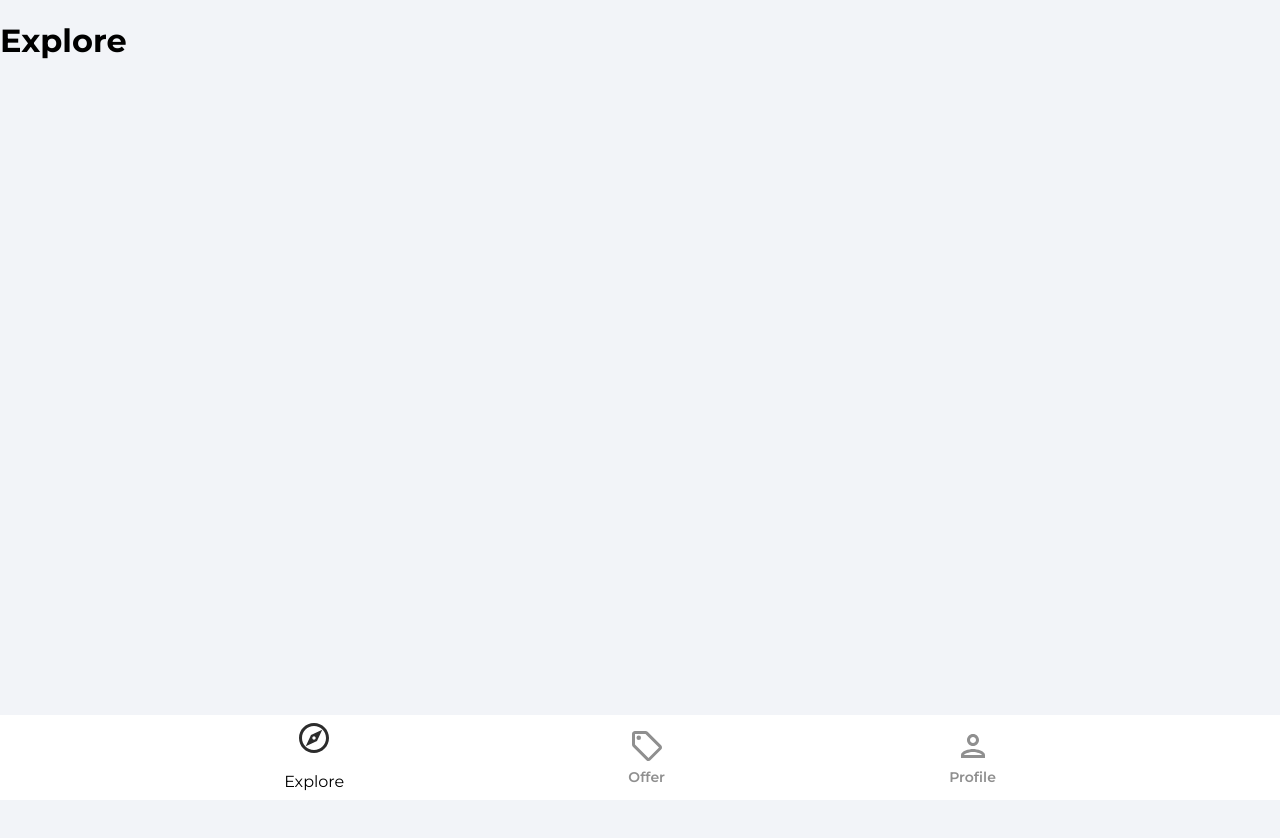
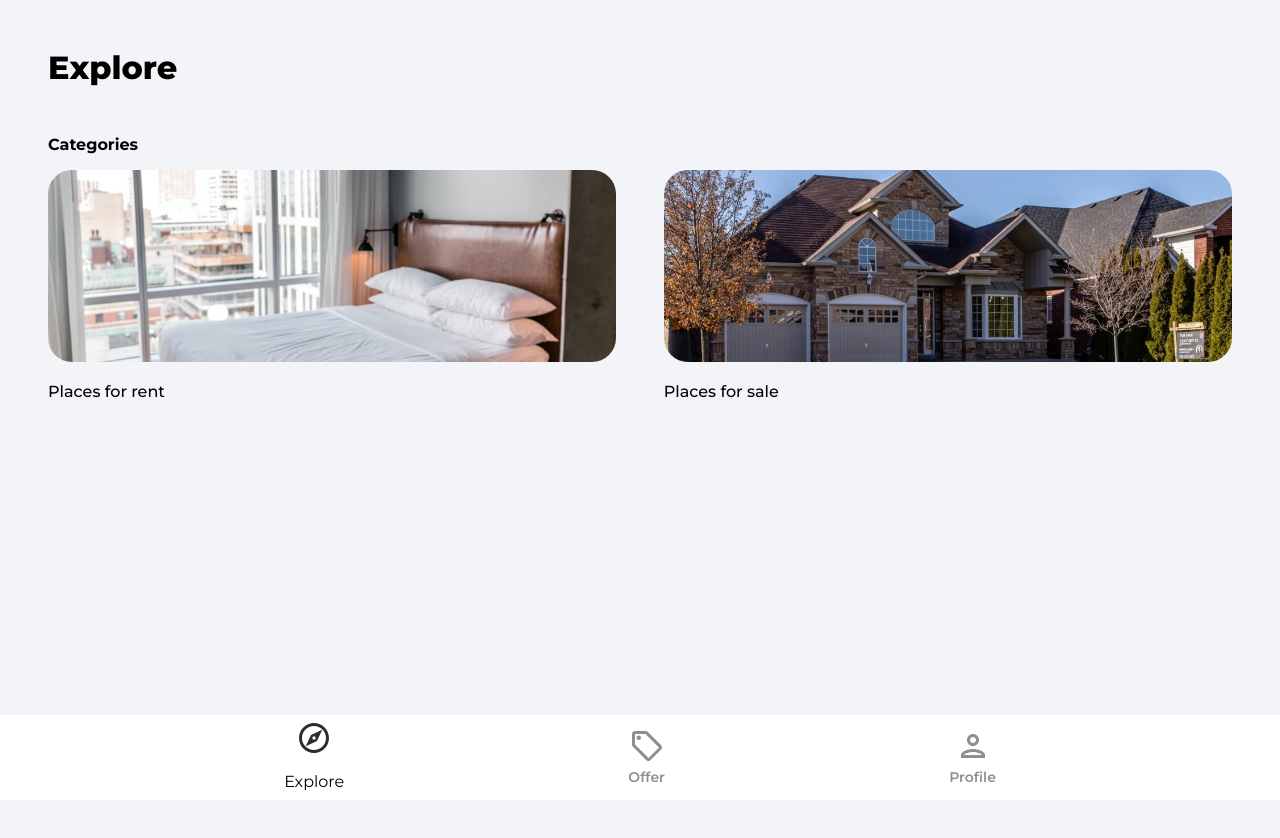
Before and after one commit to Gulsah-Yigit/House-Marketplace-App, a React (Create React App) app: page / in a window 1280 px wide. Shown: the top 838 px of the page. Built offline with nearby package versions, Linux system fonts and the light colour scheme.

Commit message:
Edit explore page

```diff
--- a/src/App.js
+++ b/src/App.js
@@ -7,6 +7,7 @@ import ForgotPassword from "./pages/ForgotPassword";
 import Offers from "./pages/Offers";
 import Profile from "./pages/Profile";
 import PrivateRoute from "./components/PrivateRoute";
+import Category from "./pages/Category";
 
 import SignIn from "./pages/SignIn";
 import SignUp from "./pages/SignUp";
@@ -19,6 +20,7 @@ function App() {
           <Route path="/" element={<Explore />} />
           <Route path="/forgot-password" element={<ForgotPassword />} />
           <Route path="/offers" element={<Offers />} />
+          <Route path="/category/:categoryName" element={<Category />} />
           <Route path="/profile" element={<PrivateRoute />}>
             <Route path="/profile" element={<Profile />} />
           </Route>
--- /dev/null
+++ b/src/pages/Category.jsx
@@ -0,0 +1,7 @@
+import React from "react";
+
+const Category = () => {
+  return <div></div>;
+};
+
+export default Category;
--- a/src/pages/Explore.jsx
+++ b/src/pages/Explore.jsx
@@ -1,11 +1,37 @@
-import React from "react";
+import { Link } from "react-router-dom";
+import rentCategoryImage from "../assets/jpg/rentCategoryImage.jpg";
+import sellCategoryImage from "../assets/jpg/sellCategoryImage.jpg";
 
-const Explore = () => {
+function Explore() {
   return (
-    <div>
-      <h1>Explore</h1>
+    <div className="explore">
+      <header>
+        <p className="pageHeader">Explore</p>
+      </header>
+
+      <main>
+        <p className="exploreCategoryHeading">Categories</p>
+        <div className="exploreCategories">
+          <Link to="/category/rent">
+            <img
+              src={rentCategoryImage}
+              alt="rent"
+              className="exploreCategoryImg"
+            />
+            <p className="exploreCategoryName">Places for rent</p>
+          </Link>
+          <Link to="/category/sale">
+            <img
+              src={sellCategoryImage}
+              alt="sell"
+              className="exploreCategoryImg"
+            />
+            <p className="exploreCategoryName">Places for sale</p>
+          </Link>
+        </div>
+      </main>
     </div>
   );
-};
+}
 
 export default Explore;
```
